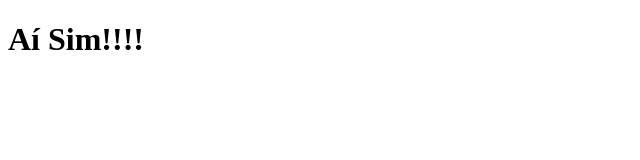
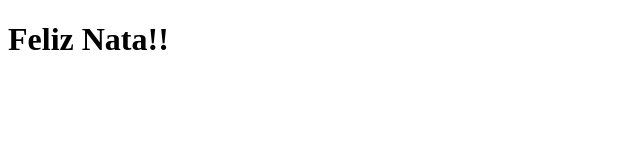
Before and after one commit to JpAngelo23/clone-tabnews, a Next.js app: page / in a window 1280 px wide. Shown: the top 160 px of the page, without its empty margins (0-640 px from the left). Built offline with nearby package versions, Linux system fonts and the light colour scheme.

Commit message:
Setimo commit - novo deploy

```diff
--- a/pages/index.js
+++ b/pages/index.js
@@ -1,5 +1,5 @@
 function Home() {
-return <h1> Aí Sim!!!! </h1>
+return <h1> Feliz Nata!! </h1>
 };
 
 export default Home;
```
